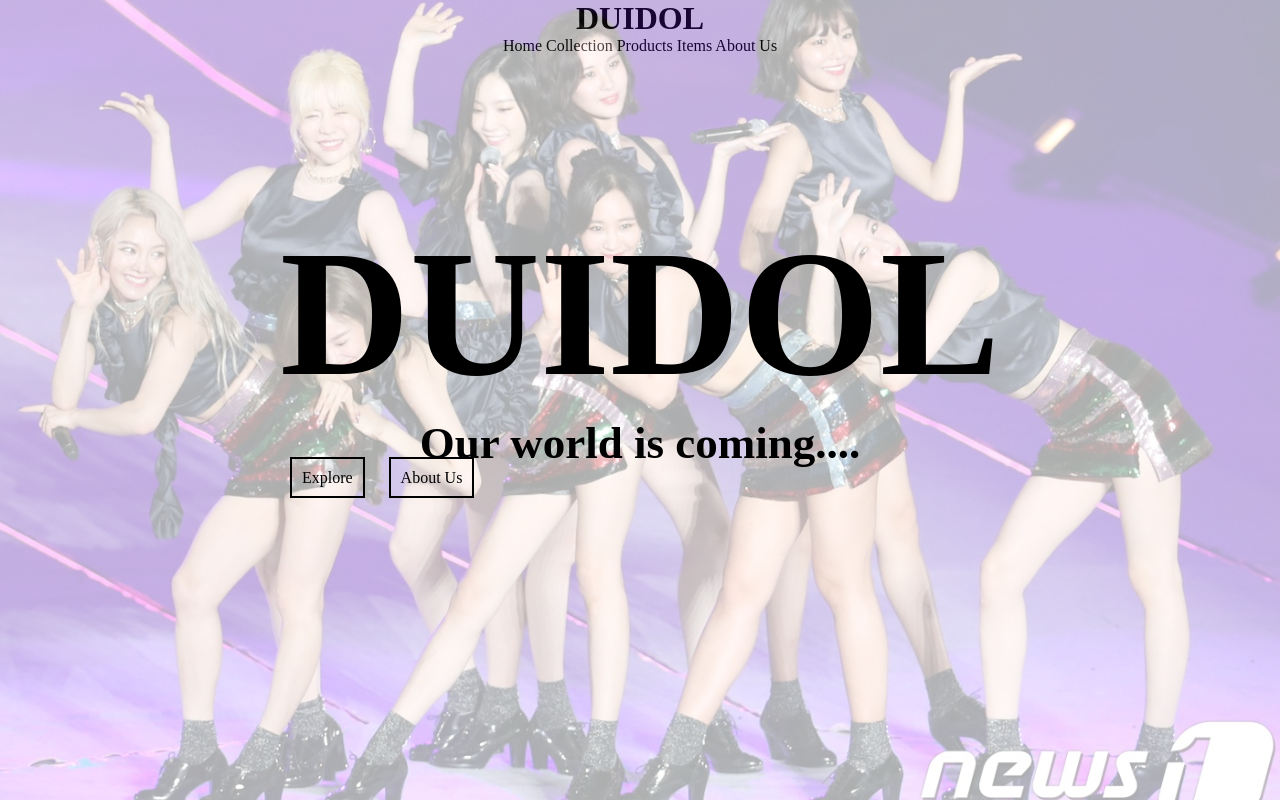
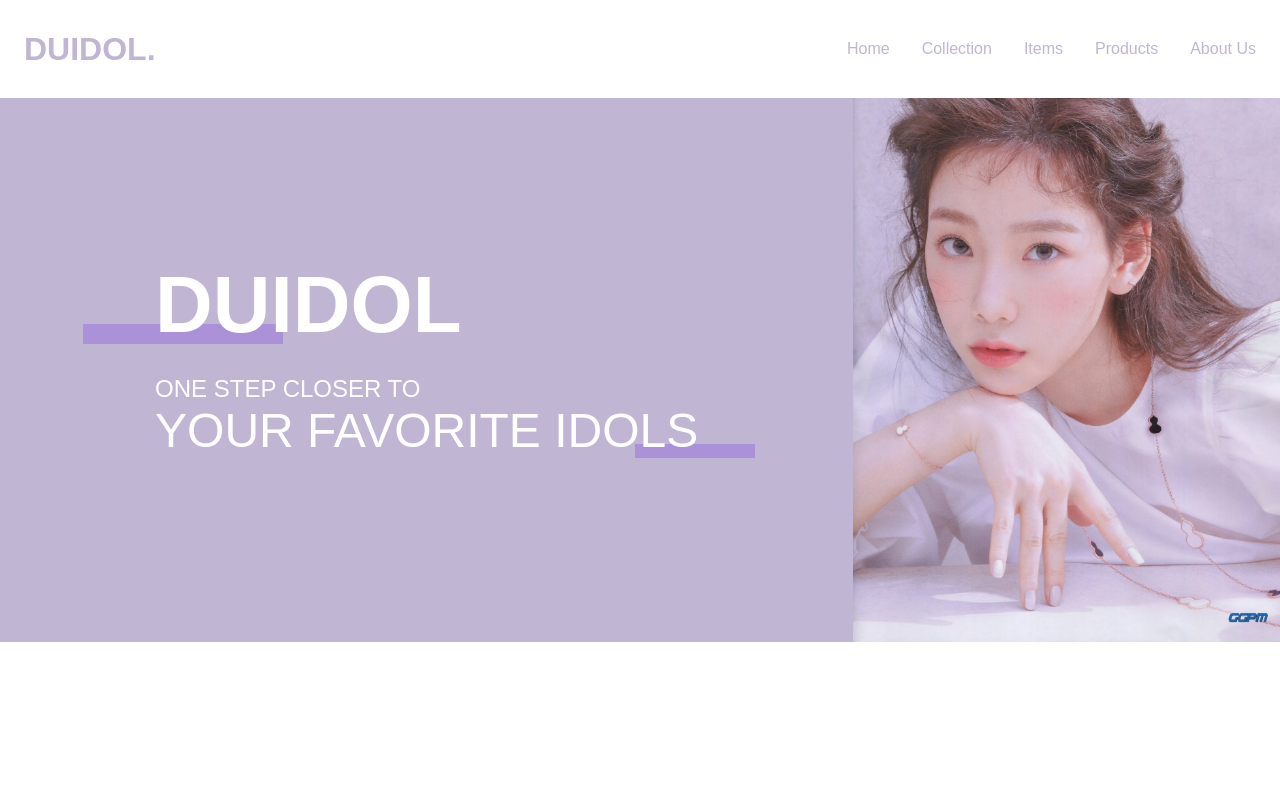
Before and after one commit to hangvtt183524/Cong_nghe_Web_va_dich_vu_truc_tuyen_20202, a PHP site: page /html/welcome_page.html in a window 1280 px wide. Run offline with PHP 8.4, Linux system fonts and the light colour scheme.

Commit message:
update home page

```diff
--- a/ProjectWeb/src/View/css/welcome_page.css
+++ b/ProjectWeb/src/View/css/welcome_page.css
@@ -1,51 +1,83 @@
-* {
-    padding: 0 0 0 0;
-    margin: 0 0 0 0;
+
+body {
+    margin: 0;
+    font-family: sans-serif;
 }
-
-.overview {
-    top: 0; right: 0; bottom: 0; left: 0;
+.bg {
     display: grid;
+    grid-template-columns: 2fr 1fr;
+    background-color: #c0b5d3;
+}
+.bg2 img {
+    width: 100%;
+}
+.bg1 {
+    display: flex;
+    justify-content: center;
+    align-items: center;
+}
+.bg1-1 h2 {
+    font-size: 5rem;
+    line-height: 0.1em;
+    font-family: sans-serif;
+    color: white;
+    position: relative;
+    z-index: 1;
+}
+.bg1-1 h2::before {
+    content: ' ';
     position: absolute;
-    grid-template-columns: 10% 80% 10%;
-    grid-template-rows: 15% 70% 15%;
-    justify-items: center;
+    width: 2.5em;
+    height: 0.25em;
+    background: #ab91d8;
+    bottom: -35;
+    z-index: -1;
+    margin-left: -0.9em;
 }
-
-.overview h1, h2 {
-    text-align: center;
+.bg1-1 p {
+    font-size: 3rem;
+    color: white;
+    position: relative;
+    z-index: 1;
 }
-
-.overview img {
-    width: 100%;
-    height: 100%;
-    object-fit: cover;
-    opacity: 0.32;
-    grid-column: 1/4;
-    grid-row: 1/4;
+.bg1-1 p::before {
+    content: ' ';
+    position: absolute;
+    width: 2.5em;
+    height: 0.3em;
+    background: #ab91d8;
+    bottom: 0;
+    z-index: -1;
+    margin-left: 10em;
 }
-
-.content {
-    position: absolute;
-    top: 25%;
-    padding: 10px 10px 10px 10px;
+.bg1-1 p span {
+    font-size: 1.5rem;
+    display: block;
+    font-weight: 500;
 }
-
-#team {
-    font-size: 180px;
+header {
+    background-color: white;
+    padding: 1.5em;
+    display: flex;
+    justify-content: space-between;
+    align-items: center;
 }
-
-#slogan {
-    font-size: 45px;
+.logo {
+    font-weight: bold;
+    text-decoration: none;
+    font-size: 2em;
+    color: #c0b5d3;
 }
-
-.content a {
-    margin: 10px 10px 10px 10px;
-    border: 2px black solid;
-    padding: 10px 10px 10px 10px;
+.navigation {
+    display: flex;
+    position: relative;
 }
-
-.navbar {
-    grid-column: 1/4;
-    grid-row: 1/2;
+.navigation li {
+    list-style: none;
+    margin-left: 2em;
 }
+.navigation li a {
+    text-decoration: none;
+    font-size: 1em;
+    color: #c0b5d3;
+}
--- a/ProjectWeb/src/View/html/welcome_page.html
+++ b/ProjectWeb/src/View/html/welcome_page.html
@@ -1,25 +1,28 @@
-<!DOCTYPE html>
 <html>
     <head>
-        <title>Welcome Page</title>
+        <title>Welcome page</title>
         <link rel="stylesheet" href="../css/welcome_page.css">
     </head>
     <body>
-        <div class="overview">
-            <img src="../image/girls-generation-10th-anniversary.jpg">
-            <div class="navbar">
-                <h1>DUIDOL</h1>
-                <a>Home</a>
-                <a>Collection</a>
-                <a>Products</a>
-                <a>Items</a>
-                <a>About Us</a>
+        <header>
+            <a href="" class="logo">DUIDOL.</a>
+            <ul class="navigation">
+                <li><a href="">Home</a></li>
+                <li><a href="">Collection</a></li>
+                <li><a href="">Items</a></li>
+                <li><a href="">Products</a></li>
+                <li><a href="">About Us</a></li>
+            </ul>
+        </header>
+        <div class="bg">
+            <div class="bg1">
+                <div class="bg1-1">
+                    <h2>DUIDOL</h2>
+                    <p><span>ONE STEP CLOSER TO</span>YOUR FAVORITE IDOLS</p>
+                </div>
             </div>
-            <div class="content">
-                <h1 id="team">DUIDOL</h1>
-                <h2 id="slogan">Our world is coming....</h2>
-                <a>Explore</a>
-                <a>About Us</a>
+            <div class="bg2">
+                <img src="../image/bg.jpg" alt="">
             </div>
         </div>
     </body>
```
Also changed, not shown: ProjectWeb/src/View/image/bg.jpg (added), ProjectWeb/src/View/image/girls-generation-10th-anniversary.jpg (deleted).
